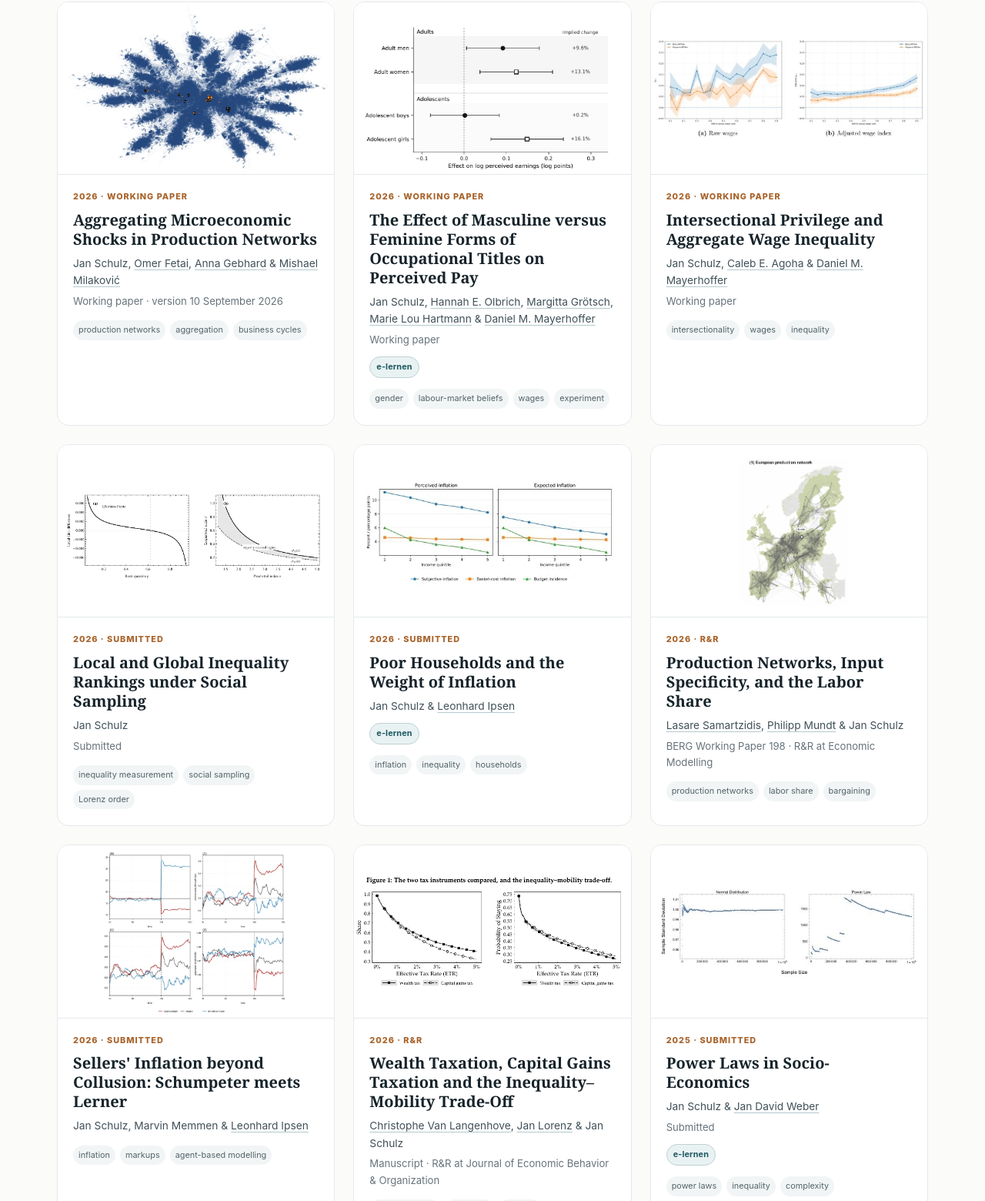
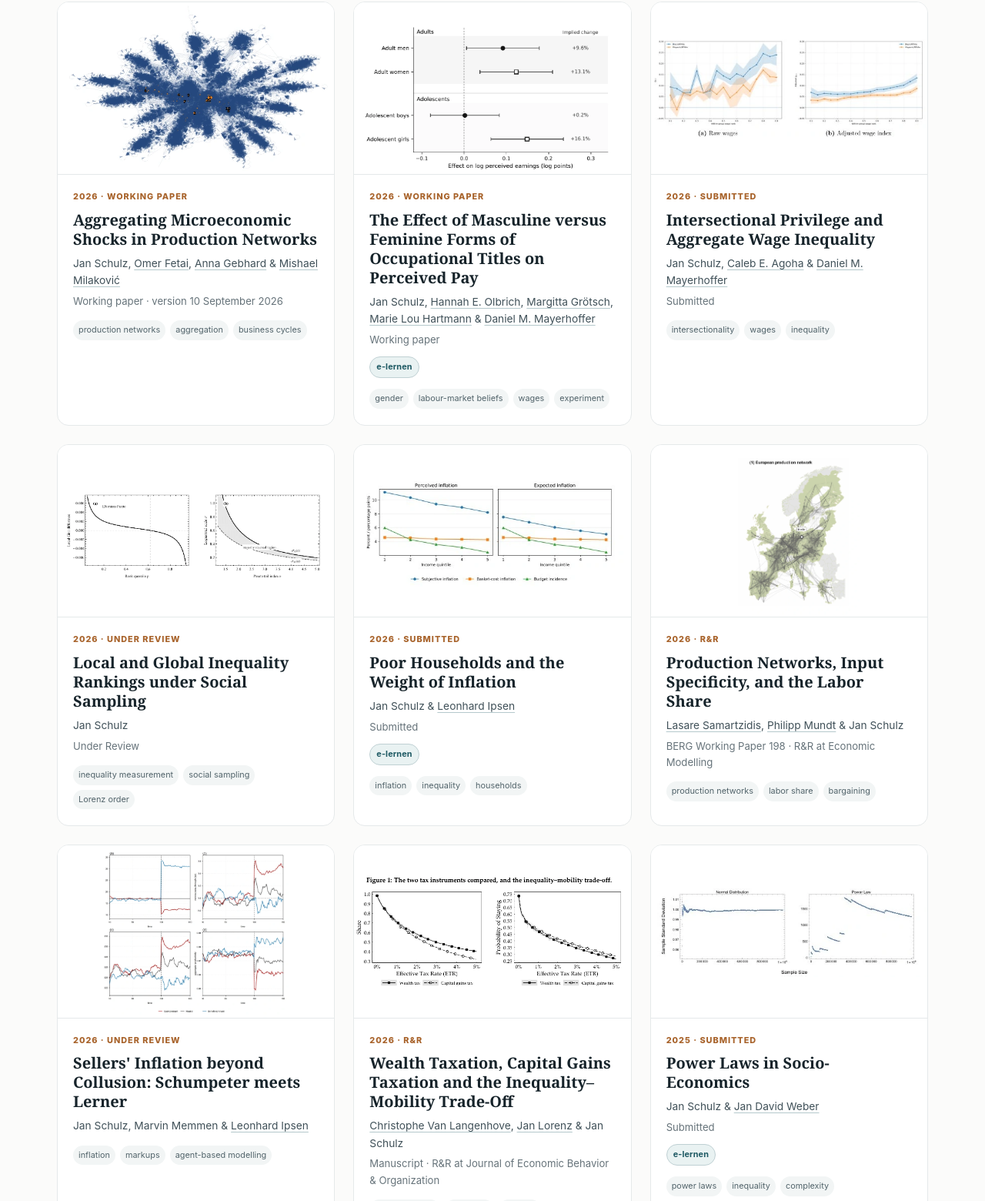
Before and after one commit to Schulz-Gebhard/schulz-gebhard.github.io, a plain HTML site: page research.html in a window 1280 px wide. Shown: the part 3699-5259 px from the top of the page at 77% size. Drawn offline with Linux system fonts and the light colour scheme.

Commit message:
Status change of two manuscripts that are now under review.

```diff
--- a/research.html
+++ b/research.html
@@ -62,15 +62,15 @@
 <a class="paper-image" href="papers/schulz-et-al-gendered-occupational-titles/"><img alt="The Effect of Masculine versus Feminine Forms of Occupational Titles on Perceived Pay" loading="lazy" src="assets/figures/schulz-et-al-gendered-occupational-titles.webp"/></a>
 <div class="paper-body"><div class="eyebrow">2026 · Working paper</div><h3><a href="papers/schulz-et-al-gendered-occupational-titles/">The Effect of Masculine versus Feminine Forms of Occupational Titles on Perceived Pay</a></h3><p class="authors">Jan Schulz, <a class="coauthor-link" href="https://fis.uni-bamberg.de/entities/person/a9720e5f-0fdf-48ce-bf06-e0b92d7f058f" rel="noopener" target="_blank">Hannah E. Olbrich</a>, <a class="coauthor-link" href="https://www.iflg-thurnau.uni-bayreuth.de/de/2_personen_alphabetisch/personen/K6_Groetsch_-Margitta/index.html" rel="noopener" target="_blank">Margitta Grötsch</a>, <a class="coauthor-link" href="https://www.uni-bamberg.de/poltheorie/team-politische-theorie/promovierende/" rel="noopener" target="_blank">Marie Lou Hartmann</a> &amp; <a class="coauthor-link" href="https://www.uva.nl/en/profile/m/a/d.m.mayerhoffer/d.m.mayerhoffer.html" rel="noopener" target="_blank">Daniel M. Mayerhoffer</a></p><p class="venue">Working paper</p><div class="paper-projects"><a class="project-chip" href="projects.html#e-lernen">e-lernen</a></div><div class="tag-row"><span>gender</span><span>labour-market beliefs</span><span>wages</span><span>experiment</span></div></div></article><article class="paper-card" data-group="Manuscripts &amp; working papers" data-themes="inequality" data-year="2026">
 <a class="paper-image" href="papers/schulz-agoha-mayerhoffer-intersectional-wage-inequality/"><img alt="Intersectional Privilege and Aggregate Wage Inequality" loading="lazy" src="assets/figures/schulz-agoha-mayerhoffer-intersectional-wage-inequality.webp"/></a>
-<div class="paper-body"><div class="eyebrow">2026 · Working paper</div><h3><a href="papers/schulz-agoha-mayerhoffer-intersectional-wage-inequality/">Intersectional Privilege and Aggregate Wage Inequality</a></h3><p class="authors">Jan Schulz, <a class="coauthor-link" href="https://calebagoha123.github.io/" rel="noopener" target="_blank">Caleb E. Agoha</a> &amp; <a class="coauthor-link" href="https://www.uva.nl/en/profile/m/a/d.m.mayerhoffer/d.m.mayerhoffer.html" rel="noopener" target="_blank">Daniel M. Mayerhoffer</a></p><p class="venue">Working paper</p><div class="tag-row"><span>intersectionality</span><span>wages</span><span>inequality</span></div></div></article><article class="paper-card" data-group="Manuscripts &amp; working papers" data-themes="inequality complexity" data-year="2026">
+<div class="paper-body"><div class="eyebrow">2026 · Submitted</div><h3><a href="papers/schulz-agoha-mayerhoffer-intersectional-wage-inequality/">Intersectional Privilege and Aggregate Wage Inequality</a></h3><p class="authors">Jan Schulz, <a class="coauthor-link" href="https://calebagoha123.github.io/" rel="noopener" target="_blank">Caleb E. Agoha</a> &amp; <a class="coauthor-link" href="https://www.uva.nl/en/profile/m/a/d.m.mayerhoffer/d.m.mayerhoffer.html" rel="noopener" target="_blank">Daniel M. Mayerhoffer</a></p><p class="venue">Submitted</p><div class="tag-row"><span>intersectionality</span><span>wages</span><span>inequality</span></div></div></article><article class="paper-card" data-group="Manuscripts &amp; working papers" data-themes="inequality complexity" data-year="2026">
 <a class="paper-image" href="papers/schulz-local-gini-social-sampling/"><img alt="Local and Global Inequality Rankings under Social Sampling" loading="lazy" src="assets/figures/schulz-local-gini-social-sampling.webp"/></a>
-<div class="paper-body"><div class="eyebrow">2026 · Submitted</div><h3><a href="papers/schulz-local-gini-social-sampling/">Local and Global Inequality Rankings under Social Sampling</a></h3><p class="authors">Jan Schulz</p><p class="venue">Submitted</p><div class="tag-row"><span>inequality measurement</span><span>social sampling</span><span>Lorenz order</span></div></div></article><article class="paper-card" data-group="Manuscripts &amp; working papers" data-themes="macro inequality" data-year="2026">
+<div class="paper-body"><div class="eyebrow">2026 · Under Review</div><h3><a href="papers/schulz-local-gini-social-sampling/">Local and Global Inequality Rankings under Social Sampling</a></h3><p class="authors">Jan Schulz</p><p class="venue">Under Review</p><div class="tag-row"><span>inequality measurement</span><span>social sampling</span><span>Lorenz order</span></div></div></article><article class="paper-card" data-group="Manuscripts &amp; working papers" data-themes="macro inequality" data-year="2026">
 <a class="paper-image" href="papers/schulz-ipsen-poor-households-weight-of-inflation/"><img alt="Poor Households and the Weight of Inflation" loading="lazy" src="assets/figures/schulz-ipsen-poor-households-weight-of-inflation.webp"/></a>
-<div class="paper-body"><div class="eyebrow">2026 · Submitted</div><h3><a href="papers/schulz-ipsen-poor-households-weight-of-inflation/">Poor Households and the Weight of Inflation</a></h3><p class="authors">Jan Schulz &amp; <a class="coauthor-link" href="https://www.uni-bamberg.de/en/econ-rtg/translate-to-1-english-promovierende/" rel="noopener" target="_blank">Leonhard Ipsen</a></p><div class="paper-projects"><a class="project-chip" href="projects.html#e-lernen">e-lernen</a></div><div class="tag-row"><span>inflation</span><span>inequality</span><span>households</span></div></div></article><article class="paper-card" data-group="Manuscripts &amp; working papers" data-themes="macro history" data-year="2026">
+<div class="paper-body"><div class="eyebrow">2026 · Submitted</div><h3><a href="papers/schulz-ipsen-poor-households-weight-of-inflation/">Poor Households and the Weight of Inflation</a></h3><p class="authors">Jan Schulz &amp; <a class="coauthor-link" href="https://www.uni-bamberg.de/en/econ-rtg/translate-to-1-english-promovierende/" rel="noopener" target="_blank">Leonhard Ipsen</a></p><p class="venue">Submitted</p><div class="paper-projects"><a class="project-chip" href="projects.html#e-lernen">e-lernen</a></div><div class="tag-row"><span>inflation</span><span>inequality</span><span>households</span></div></div></article><article class="paper-card" data-group="Manuscripts &amp; working papers" data-themes="macro history" data-year="2026">
 <a class="paper-image" href="papers/samartzidis-mundt-schulz-production-networks-labor-share/"><img alt="Production Networks, Input Specificity, and the Labor Share" loading="lazy" src="assets/figures/samartzidis-mundt-schulz-production-networks-labor-share-v2.webp"/></a>
 <div class="paper-body"><div class="eyebrow">2026 · R&amp;R</div><h3><a href="papers/samartzidis-mundt-schulz-production-networks-labor-share/">Production Networks, Input Specificity, and the Labor Share</a></h3><p class="authors"><a class="coauthor-link" href="https://tu-dresden.de/bu/wirtschaft/die-fakultaet/samartzidis?set_language=en" rel="noopener" target="_blank">Lasare Samartzidis</a>, <a class="coauthor-link" href="https://www.uni-leipzig.de/en/profile/mitarbeiter/pd-dr-philipp-mundt" rel="noopener" target="_blank">Philipp Mundt</a> &amp; Jan Schulz</p><p class="venue">BERG Working Paper 198 · R&amp;R at Economic Modelling</p><div class="tag-row"><span>production networks</span><span>labor share</span><span>bargaining</span></div></div></article><article class="paper-card" data-group="Manuscripts &amp; working papers" data-themes="macro complexity" data-year="2026">
 <a class="paper-image" href="papers/schulz-memmen-ipsen-sellers-inflation/"><img alt="Sellers' Inflation beyond Collusion: Schumpeter meets Lerner" loading="lazy" src="assets/figures/schulz-memmen-ipsen-sellers-inflation.webp"/></a>
-<div class="paper-body"><div class="eyebrow">2026 · Submitted</div><h3><a href="papers/schulz-memmen-ipsen-sellers-inflation/">Sellers' Inflation beyond Collusion: Schumpeter meets Lerner</a></h3><p class="authors">Jan Schulz, Marvin Memmen &amp; <a class="coauthor-link" href="https://www.uni-bamberg.de/en/econ-rtg/translate-to-1-english-promovierende/" rel="noopener" target="_blank">Leonhard Ipsen</a></p><div class="tag-row"><span>inflation</span><span>markups</span><span>agent-based modelling</span></div></div></article><article class="paper-card" data-group="Manuscripts &amp; working papers" data-themes="inequality complexity" data-year="2026">
+<div class="paper-body"><div class="eyebrow">2026 · Under Review</div><h3><a href="papers/schulz-memmen-ipsen-sellers-inflation/">Sellers' Inflation beyond Collusion: Schumpeter meets Lerner</a></h3><p class="authors">Jan Schulz, Marvin Memmen &amp; <a class="coauthor-link" href="https://www.uni-bamberg.de/en/econ-rtg/translate-to-1-english-promovierende/" rel="noopener" target="_blank">Leonhard Ipsen</a></p><div class="tag-row"><span>inflation</span><span>markups</span><span>agent-based modelling</span></div></div></article><article class="paper-card" data-group="Manuscripts &amp; working papers" data-themes="inequality complexity" data-year="2026">
 <a class="paper-image" href="papers/van-langenhove-lorenz-schulz-wealth-capital-gains-taxation/"><img alt="Wealth Taxation, Capital Gains Taxation and the Inequality–Mobility Trade-Off" loading="lazy" src="assets/figures/van-langenhove-lorenz-schulz-wealth-capital-gains-taxation-v414.webp"/></a>
 <div class="paper-body"><div class="eyebrow">2026 · R&amp;R</div><h3><a href="papers/van-langenhove-lorenz-schulz-wealth-capital-gains-taxation/">Wealth Taxation, Capital Gains Taxation and the Inequality–Mobility Trade-Off</a></h3><p class="authors"><a class="coauthor-link" href="https://christophevanlangenhove.github.io/" rel="noopener" target="_blank">Christophe Van Langenhove</a>, <a class="coauthor-link" href="https://constructor.university/faculty-member/jan-lorenz" rel="noopener" target="_blank">Jan Lorenz</a> &amp; Jan Schulz</p><p class="venue">Manuscript · R&amp;R at Journal of Economic Behavior &amp; Organization</p><div class="tag-row"><span>wealth taxation</span><span>inequality</span><span>mobility</span></div></div></article><article class="paper-card" data-group="Manuscripts &amp; working papers" data-themes="complexity" data-year="2025">
 <a class="paper-image" href="papers/schulz-weber-2025-power-laws-socio-economics/"><img alt="Power Laws in Socio-Economics" loading="lazy" src="assets/figures/schulz-weber-2025-power-laws-socio-economics.webp"/></a>
```
